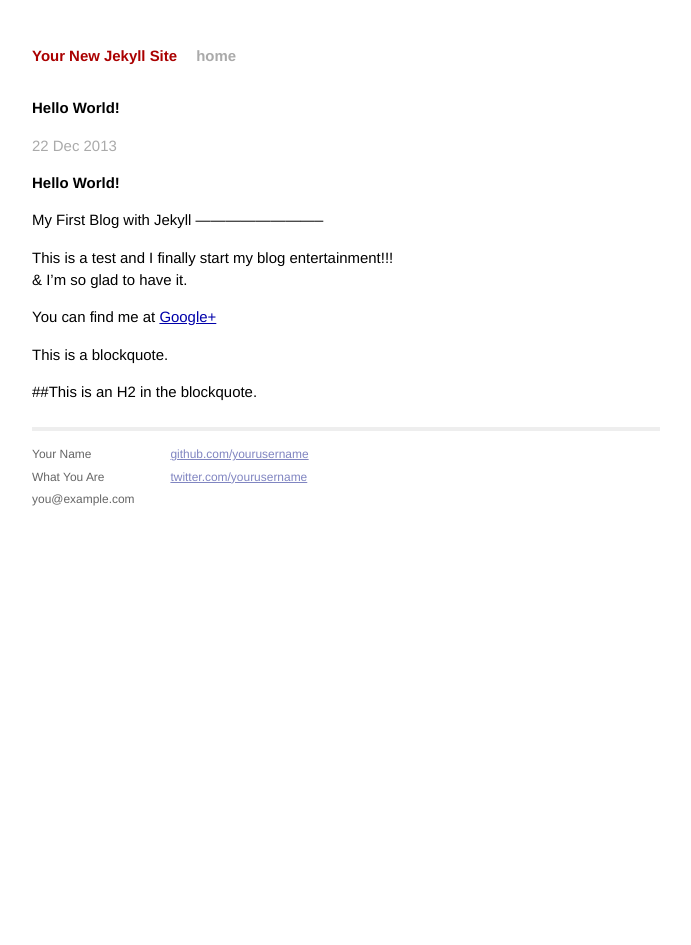
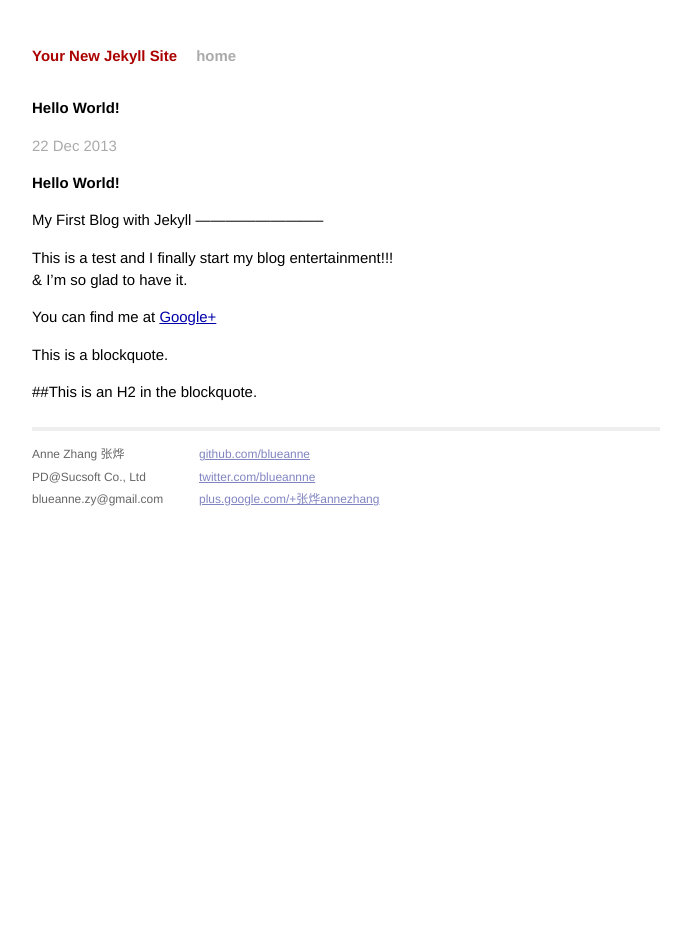
Before and after one commit to blueanne/blueanne.github.io, a Jekyll site: the page built from _posts/2013-12-22-hello-world.md, in a window 1280 px wide. Shown: the whole page, without its empty margins (294-985 px from the left). Built offline with Jekyll 4.4.1, drawn with Linux system fonts in a browser that asks for light colours; Markdown is read by kramdown in place of the engine named in the settings.

Commit message:
git add test

```diff
--- a/_layouts/default.html
+++ b/_layouts/default.html
@@ -26,15 +26,16 @@
           <div class="footer">
             <div class="contact">
               <p>
-                Your Name<br />
-                What You Are<br />
-                you@example.com
+                Anne Zhang 张烨<br />
+                PD@Sucsoft Co., Ltd<br />
+                blueanne.zy@gmail.com
               </p>
             </div>
             <div class="contact">
               <p>
-                <a href="https://github.com/yourusername">github.com/yourusername</a><br />
-                <a href="https://twitter.com/yourusername">twitter.com/yourusername</a><br />
+                <a href="https://github.com/blueanne">github.com/blueanne</a><br />
+                <a href="https://twitter.com/blueannne">twitter.com/blueannne</a><br />
+                <a href="https://plus.google.com/+%E5%BC%A0%E7%83%A8annezhang">plus.google.com/+张烨annezhang</a><br />
               </p>
             </div>
           </div>
```
Also changed, not shown: 4 other files.
